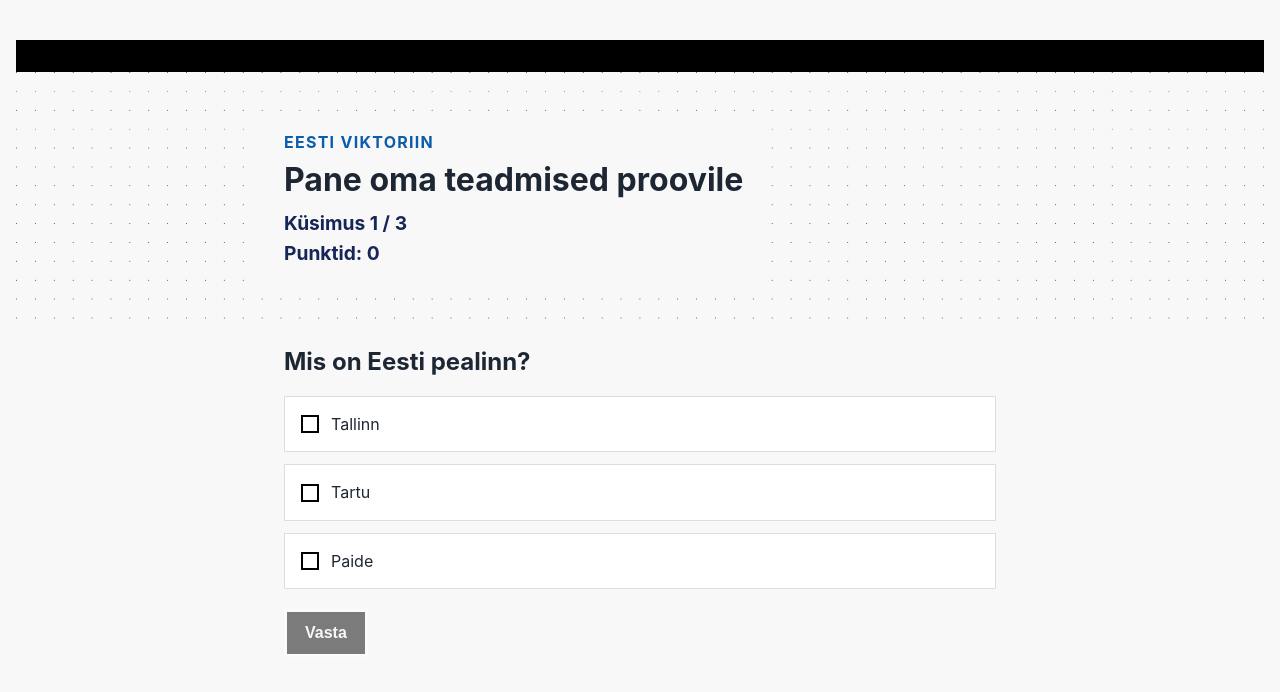
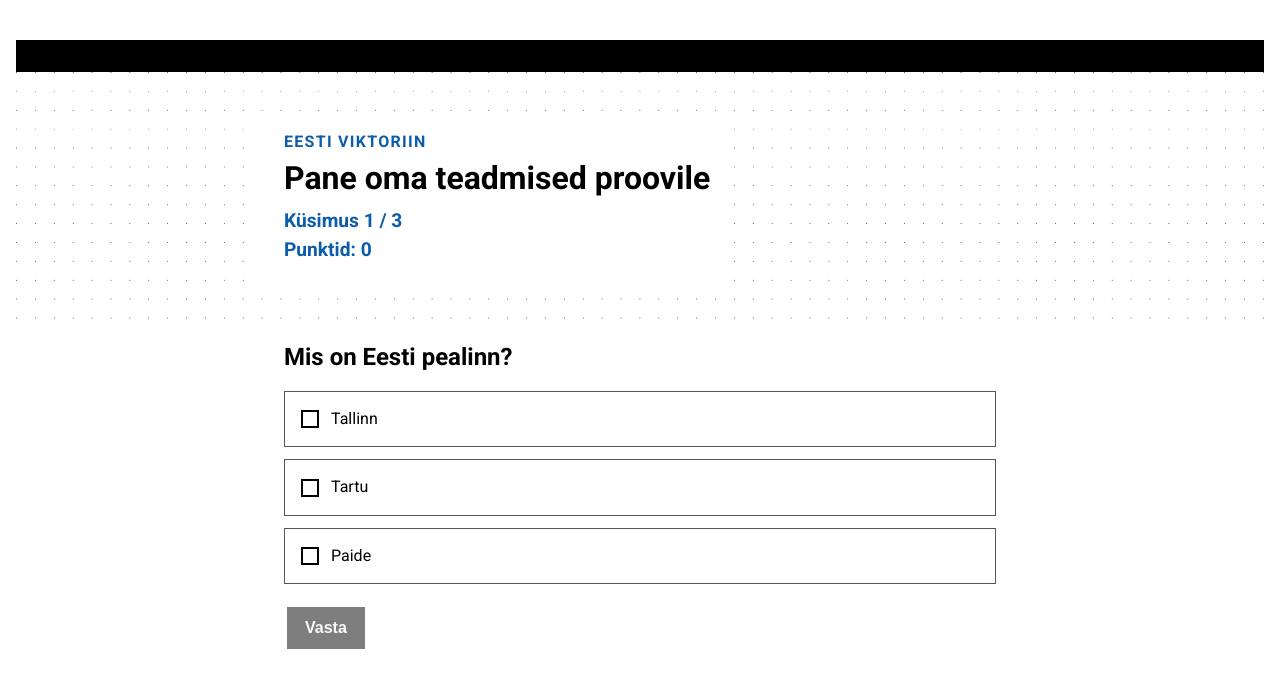
Before and after one commit to Kleemann27/quiz_game, a React (Vite) app in the folder quiz-app/: page / in a window 1280 px wide. Shown: the top 692 px of the page. Built offline with nearby package versions, Linux system fonts and the light colour scheme.

Commit message:
Update css styling improvement

```diff
--- a/quiz-app/index.html
+++ b/quiz-app/index.html
@@ -3,6 +3,7 @@
   <head>
     <meta charset="UTF-8" />
     <link rel="icon" type="image/svg+xml" href="/flag.png" />
+    <link href="https://fonts.googleapis.com/css2?family=Roboto:ital,wght@0,100..900;1,100..900&display=swap" rel="stylesheet">
     <meta name="viewport" content="width=device-width, initial-scale=1.0" />
     <title>Eesti viktoriin</title>
   </head>
--- a/quiz-app/src/App.css
+++ b/quiz-app/src/App.css
@@ -1,15 +1,19 @@
 :root {
   --bg: #F8F8F8;
+  --bg-grey: #F8F8F8;
   --surface: #ffffff;
   --primary: #0b5cab;
   --primary-dark: #000000;
-  --text: #1d2733;
+  --primary-grey: #565656;
+  --text: #000000;
   --muted: #EFE9FB;
   --success: #4DC14D;
   --success-bg: #eaf7ee;
   --error: #DC1919;
   --error-bg: #fdecec;
   --border: #DDDDDD;
+  --disabled-text: #565656;
+  --disable-bg: #DDD;
   --shadow: 0 10px 30px rgba(11, 92, 171, 0.08);
 }
 
@@ -20,8 +24,8 @@
 
 body {
   margin: 0;
-  font-family: Inter, Arial, sans-serif;
-  background: var(--bg);
+  font-family: "Roboto", sans-serif;
+  background: var(--surface);
   color: var(--text);
 }
 
@@ -41,14 +45,13 @@ body {
   width: 100%;
   overflow: hidden;
   padding: 40px 0 32px;
-  background-color: var(--bg);
 }
 
 .hero::before {
   content: "";
   position: absolute;
   inset: 0;
-  background-image: url("../public/pattern.svg");
+  background-image: url("/pattern.svg");
   background-repeat: no-repeat;
   background-size: cover;
   background-position: center top;
@@ -64,7 +67,7 @@ body {
 .header {
   display: inline-block;
   padding: 20px 24px;
-  background: var(--bg);
+  background: var(--surface);
   border-radius: 0;
 }
 
@@ -86,14 +89,13 @@ body {
 .score,
 .message {
   margin: 6px 0;
-  color: #162659;
+  color: var(--primary);
   font-size: 1.2rem;
   font-weight: 700;
 }
 
 .card,
 .results-section {
-  background: var(--bg);
   padding: 24px;
 }
 
@@ -117,20 +119,16 @@ body {
   padding: 16px;
   border: 1px solid var(--border);
   border-radius: 0;
-  background: #ffffff;
+  border-color: var(--primary-grey);
   cursor: pointer;
   transition: border-color 0.2s ease, background-color 0.2s ease;
 }
 
-.option:hover {
-  border-color: var(--primary);
-  background: #f7fbff;
+.option:hover, .option.selected {
+  background: var(--primary-dark);
+  color: var(--bg)
 }
 
-.option.selected {
-  border-color: var(--primary);
-  background: #eef5fc;
-}
 
 .option-input {
   position: absolute;
@@ -143,7 +141,7 @@ body {
   height: 18px;
   border: 2px solid var(--primary-dark);
   border-radius: 0;
-  background: #ffffff;
+  background: var(--surface);
   position: relative;
 }
 
@@ -151,7 +149,7 @@ body {
   content: "";
   position: absolute;
   inset: 3px;
-  background: var(--primary);
+  background: var(--primary-dark);;
 }
 
 .option-text {
```
